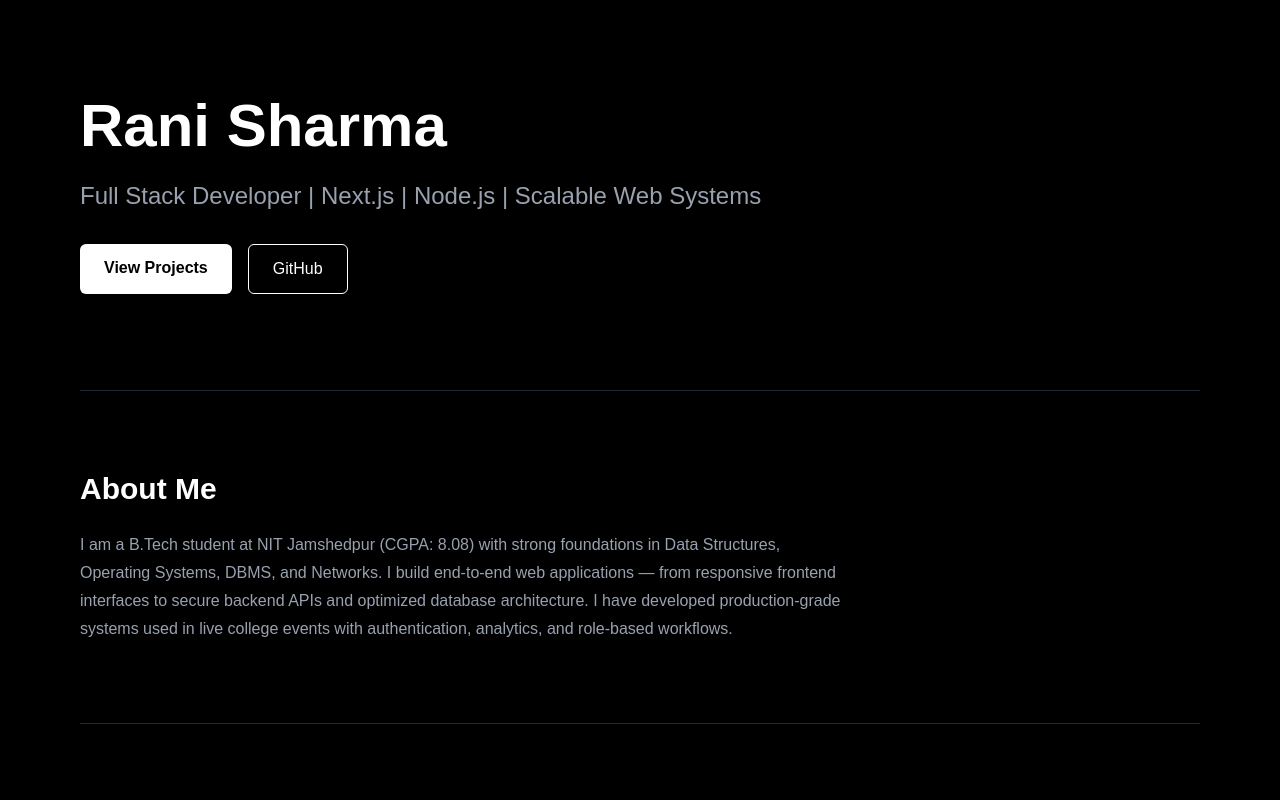
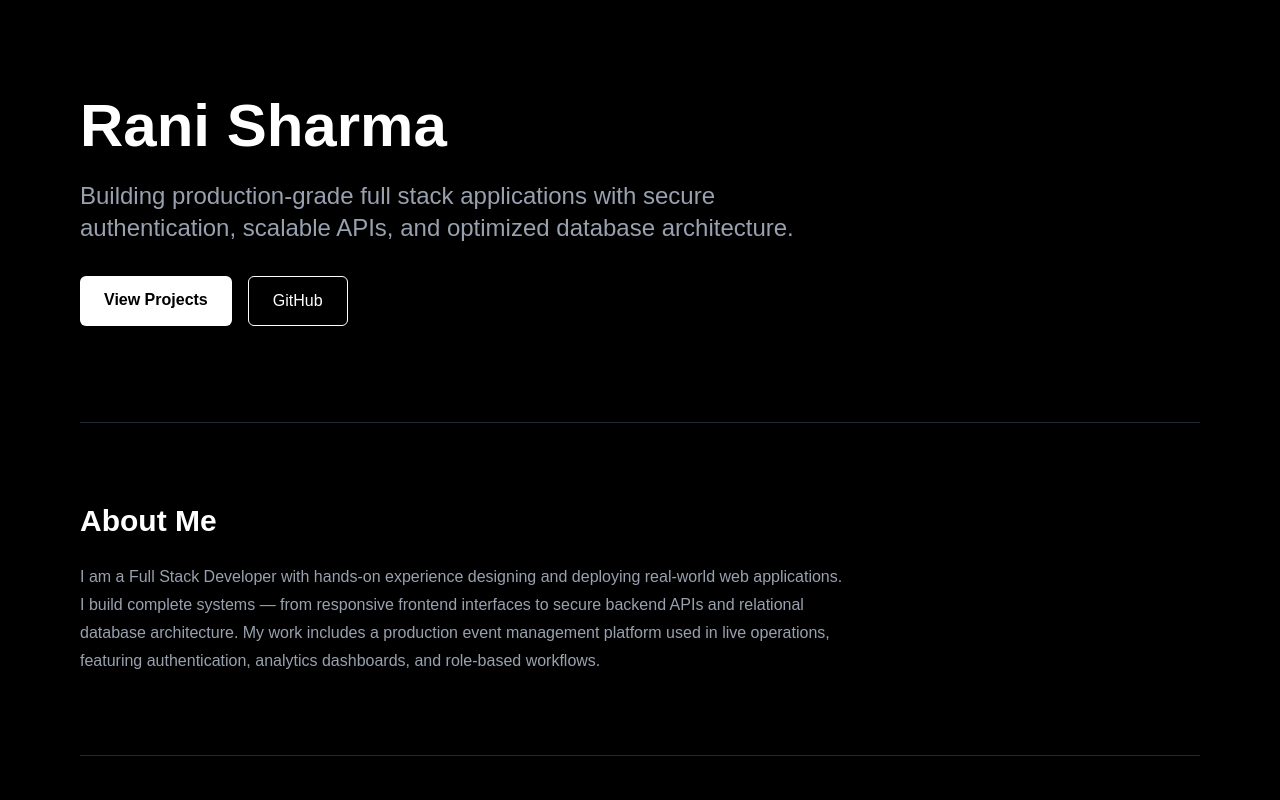
Before and after one commit to rani-86/rani-portfolio, a Next.js app: page / in a window 1280 px wide. Shown: the top 800 px of the page. Built offline with nearby package versions, Linux system fonts and the light colour scheme.

Commit message:
Improved hero and about section

```diff
--- a/app/page.tsx
+++ b/app/page.tsx
@@ -7,9 +7,11 @@ export default function Home() {
         <h1 className="text-4xl md:text-6xl font-bold mb-6">
           Rani Sharma
         </h1>
-        <p className="text-xl md:text-2xl text-gray-400 mb-8">
-          Full Stack Developer | Next.js | Node.js | Scalable Web Systems
+        <p className="text-xl md:text-2xl text-gray-400 mb-8 max-w-3xl">
+          Building production-grade full stack applications with secure authentication,
+          scalable APIs, and optimized database architecture.
         </p>
+
         <div className="flex gap-4">
           <a href="#projects" className="bg-white text-black px-6 py-3 rounded-md font-semibold">
             View Projects
@@ -24,13 +26,13 @@ export default function Home() {
       <section className="py-20 border-t border-gray-800">
         <h2 className="text-3xl font-bold mb-6">About Me</h2>
         <p className="text-gray-400 leading-7 max-w-3xl">
-          I am a B.Tech student at NIT Jamshedpur (CGPA: 8.08) with strong
-          foundations in Data Structures, Operating Systems, DBMS, and Networks.
-          I build end-to-end web applications — from responsive frontend interfaces
-          to secure backend APIs and optimized database architecture.
-          I have developed production-grade systems used in live college events
-          with authentication, analytics, and role-based workflows.
+          I am a Full Stack Developer with hands-on experience designing and deploying
+          real-world web applications. I build complete systems — from responsive frontend
+          interfaces to secure backend APIs and relational database architecture.
+          My work includes a production event management platform used in live operations,
+          featuring authentication, analytics dashboards, and role-based workflows.
         </p>
+
       </section>
 
       {/* Skills */}
```
